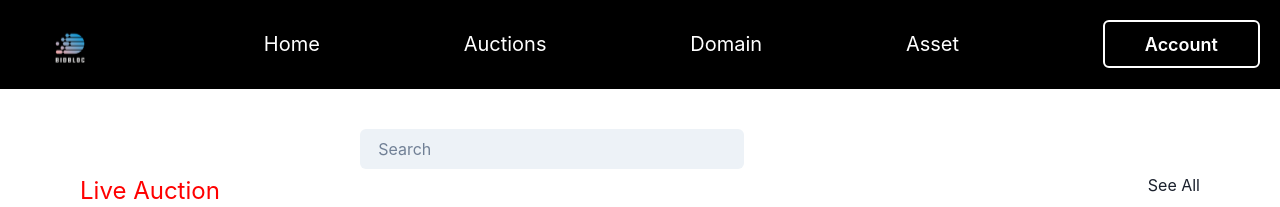
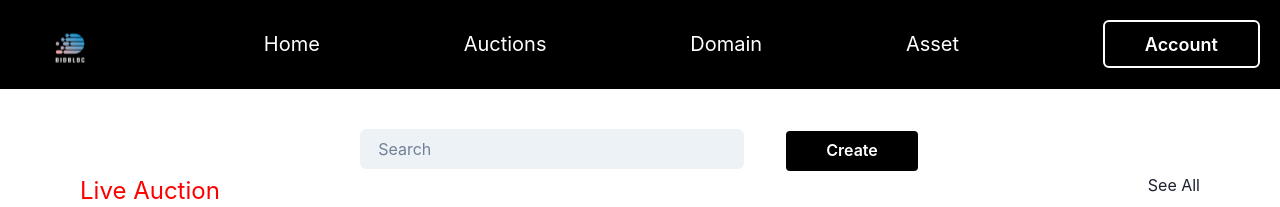
Before and after one commit to johnsonAyo/bid-block, a Next.js app: page /auctions in a window 1280 px wide. Shown: the top 207 px of the page. Built offline with nearby package versions, Linux system fonts and the light colour scheme.

Commit message:
fix button color

```diff
--- a/components/homepage/SearchBar.js
+++ b/components/homepage/SearchBar.js
@@ -7,6 +7,7 @@ const SearchBar = () => {
       <Input placeholder="Search" htmlSize={4} width="sm" variant="filled" />
       <Button
         colorScheme="black"
+        bgColor="black"
         size="md"
         paddingX={10}
         paddingY={5}
```
